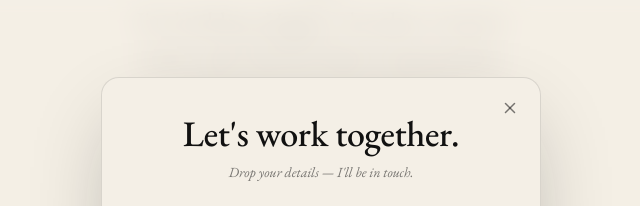
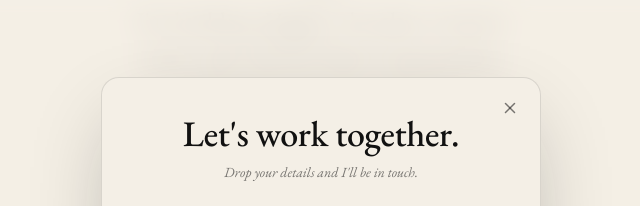
Before and after one commit to cedrik-lim/cedriklim-site, an Astro site: page / in a window 1280 px wide. Both pictures are taken after a click on the button "Reach out". Shown: the part 813-1019 px from the top of the page, 319-959 px from the left. Built offline with nearby package versions, Linux system fonts and the light colour scheme; Astro itself is replaced by a stand-in of ours.

Commit message:
Drop em-dash in Reach out subtitle

```diff
--- a/src/components/ReachOutModal.astro
+++ b/src/components/ReachOutModal.astro
@@ -58,7 +58,7 @@ const COUNTRY_CODES: { code: string; flag: string; name: string }[] = [
 
     <div class="reachout-body" data-reachout-body>
       <h2 id="reachout-title" class="reachout-title serif">Let's work together.</h2>
-      <p class="reachout-sub italic">Drop your details — I'll be in touch.</p>
+      <p class="reachout-sub italic">Drop your details and I'll be in touch.</p>
 
       <form class="reachout-form" data-reachout-form novalidate>
         <label class="reachout-field">
```
